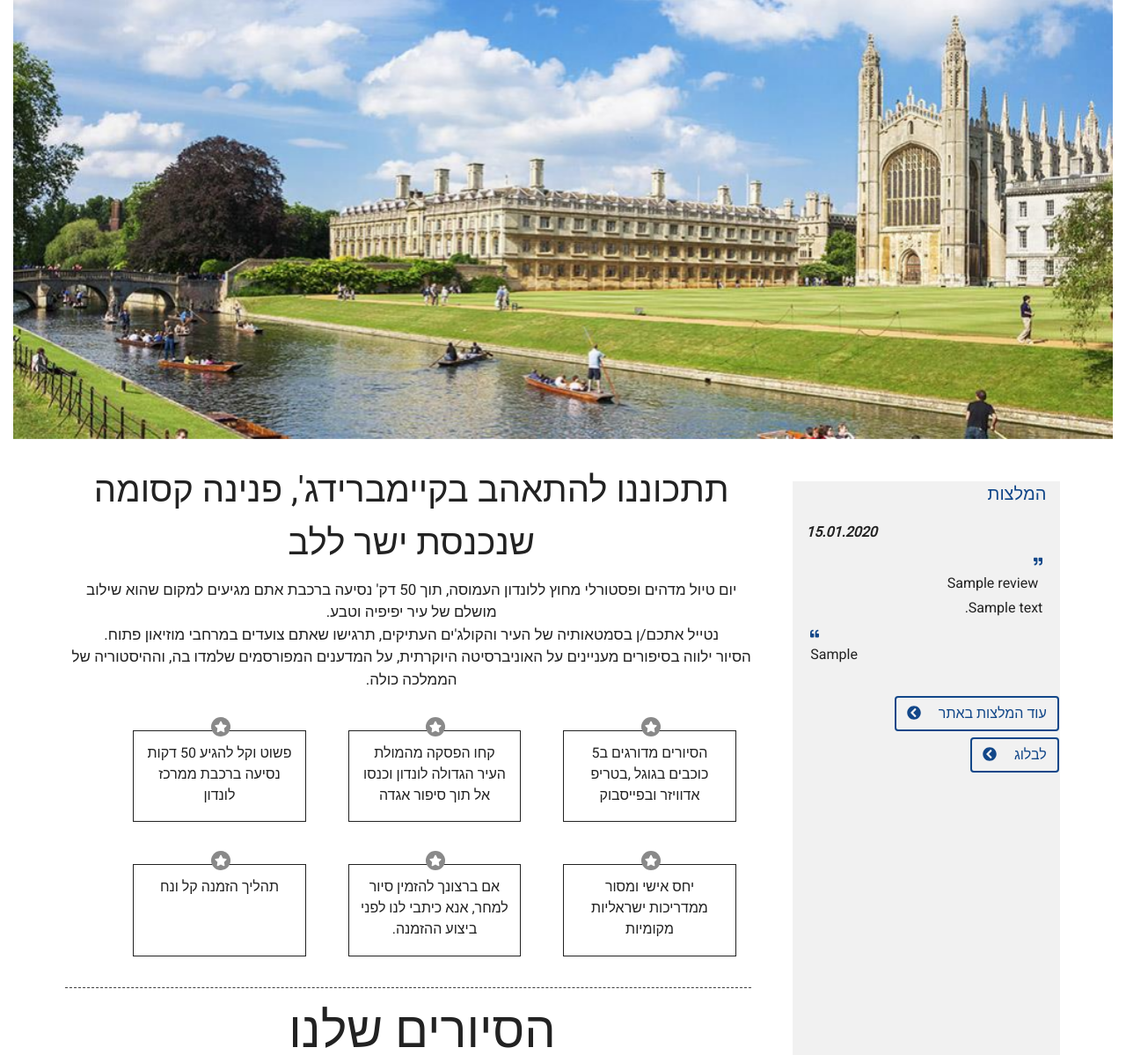
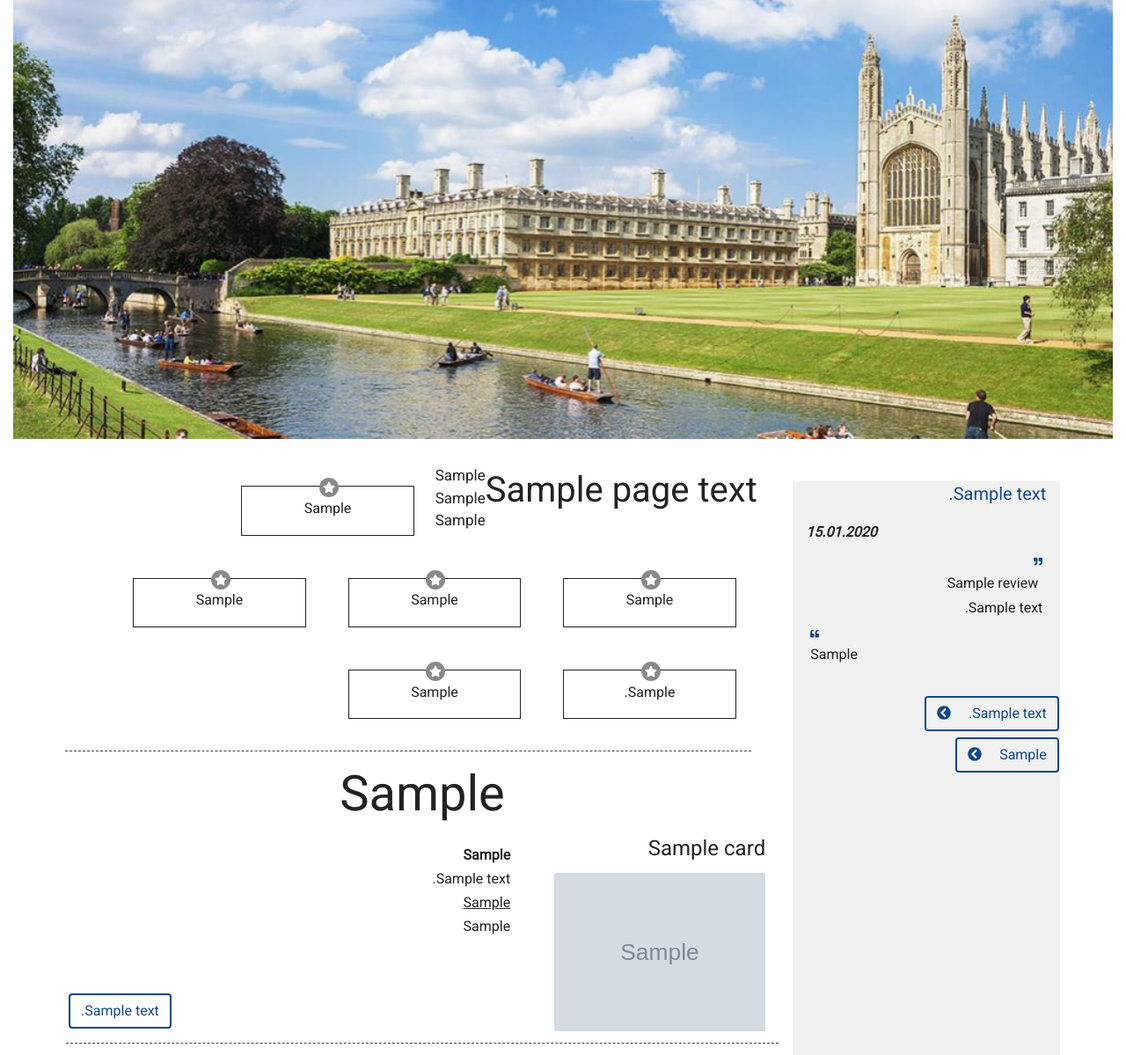
Before and after one commit to ngati77/tours, a Django app: template templates/tour/index.html in a window 1280 px wide. Shown: the part 81-1280 px from the top of the page at 88% size. Run offline with Django 3.2, Linux system fonts and the light colour scheme; the template is opened without the code that fills it: most values are stand-ins (such as "Sample title", 1, 10 or a date in 2020); grey boxes marked "Sample" are stand-in pictures; some libraries are stand-ins or nearby versions.

Commit message:
Added option to to control the home screen text

```diff
--- a/templates/pdf/report.html
+++ b/templates/pdf/report.html
@@ -106,7 +106,8 @@
                 <th>Deposit</th>
                 <th>Income</th>
                 <th>Guide Exp</th>
-                <th>Other Exp</th>
+                <th>Exp</th>
+                <th>Exp des</th>
                 <th>Neto</th>
                  {% if filter_check_guide %}
                 <th>To Yael</th>
@@ -126,6 +127,7 @@
                     <td>{{ entry.total_gross }}</td>
                     <td>{{ entry.total_guide_exp }}</td>
                     <td>{{ entry.other_expense }}</td>
+                    <td>{{ entry.other_expense_des }}</td>
                     <td>{{ entry.total_neto }}</td>
                     {% if filter_check_guide %}
                      <td>{{ entry.guide_payback }}</td>
--- a/templates/tour/base.html
+++ b/templates/tour/base.html
@@ -2,8 +2,13 @@
 
 
 <!DOCTYPE html>
+{% if lan == 'en' %}
+<html lang="en"
+dir = "ltr">
+{% else %}
 <html lang="he"
     dir = "rtl">
+{% endif %}
 <head>
     <!-- Global site tag (gtag.js) - Google Analytics -->
     <script async src="https://www.googletagmanager.com/gtag/js?id=UA-136777984-1"></script>
--- a/templates/tour/footer.html
+++ b/templates/tour/footer.html
@@ -20,7 +20,7 @@
            <div class="row">
             <div class="col-xs-1 col-sm-3 col-md-1">
 
-                <a href="http://wa.me/972547232069?text=שלום,%20אני%20רוצה%20לשמוע%20פרטים%20על%20סיור%20בקיימברידג'"><i class="fab fa-whatsapp"></i></a>
+                <a href="http://wa.me/972508353216?text=שלום,%20אני%20רוצה%20לשמוע%20פרטים%20על%20סיור%20בקיימברידג'"><i class="fab fa-whatsapp"></i></a>
               </div>
            <div class="col-xs-1 col-sm-3 col-md-1">
                 <a target="_blank" href="http://www.facebook.com/Cambridgeinhebrew"><i class="fab fa-facebook"></i></a>
--- a/templates/tour/index.html
+++ b/templates/tour/index.html
@@ -19,7 +19,7 @@
 
             <div class="row">
                 <div class="title2">
-                    המלצות
+                    {{page_text.review}}
                 </div>
 
             </div>
@@ -49,12 +49,12 @@
             {% endfor %}
 
             <div class="row">
-                <a href="{% url  'tour:reviewes' %}"><button type="button" class="btn btn-runner">  עוד המלצות באתר
+                <a href="{% url  'tour:reviewes' %}"><button type="button" class="btn btn-runner">  {{page_text.button_review}}
                     <i class="fa fa-chevron-circle-left arrow arrow2"></i></button></a>
                 </div>
 
                 <div class="row">
-                       <a href="{% url  'blog:post_list' %}"><button type="button" class="btn btn-runner">  לבלוג
+                       <a href="{% url  'blog:post_list' %}"><button type="button" class="btn btn-runner">  {{page_text.button_blog}}
                        <i class="fa fa-chevron-circle-left arrow arrow2"></i></button></a>
                   </div>
 
@@ -63,41 +63,39 @@
 
         <div class="col-sm-12 col-md-12 col-lg-8 order-0 order-lg-1">
         <div class="row main_text">
-            <p class="title1">תתכוננו להתאהב בקיימברידג', פנינה קסומה שנכנסת ישר ללב </p>
+            <p class="title1">{{page_text.title}}
 
-                  <p class="text1">
-           יום טיול מדהים ופסטורלי מחוץ ללונדון העמוסה, תוך 50 דק' נסיעה ברכבת אתם מגיעים למקום שהוא שילוב מושלם של עיר יפיפיה וטבע.
+                  <p class="text1">{{page_text.phrase1}}
  <br>
- נטייל אתכם/ן בסמטאותיה של העיר והקולג'ים העתיקים, תרגישו שאתם צועדים במרחבי מוזיאון פתוח.
+ {{page_text.phrase2}}
  <br>
-
-           הסיור ילווה בסיפורים מעניינים על האוניברסיטה היוקרתית, על המדענים המפורסמים שלמדו בה, וההיסטוריה של הממלכה כולה.
+ {{page_text.phrase3}}
    </p>
 
 
                 <div class="col-sm-12 col-md-3 tips  ">
                     <i class="fa fa-star circle-icon"  style="color:white; font-size: 13px;"></i>
-                    <p>הסיורים מדורגים ב5 כוכבים בגוגל ,בטריפ אדוויזר ובפייסבוק</p>
+                    <p>{{page_text.star1}}</p>
                 </div>
                 <div class="col-sm-12 col-md-3 tips  ">
                     <i class="fa fa-star  circle-icon "  style="color:white; font-size: 13px;"></i>
-                    <p>קחו הפסקה מהמולת העיר הגדולה לונדון וכנסו אל תוך סיפור אגדה</p>
+                    <p>{{page_text.star2}}</p>
                 </div>
                 <div class="col-sm-12 col-md-3 tips  ">
                     <i class="fa fa-star circle-icon"  style="color:white; font-size: 13px;"></i>
-                    <p>פשוט וקל להגיע 50 דקות נסיעה ברכבת ממרכז לונדון</p>
+                    <p>{{page_text.star3}}</p>
                 </div>
                 <div class="col-sm-12 col-md-3 tips  ">
                     <i class="fa fa-star circle-icon"  style="color:white; font-size: 13px;"></i>
-                    <p>יחס אישי ומסור ממדריכות ישראליות מקומיות</p>
+                    <p>{{page_text.star4}}</p>
                 </div>
                 <div class="col-sm-12 col-md-3 tips  ">
                     <i class="fa fa-star circle-icon"  style="color:white; font-size: 13px;"></i>
-                    <p>אם ברצונך להזמין סיור למחר, אנא כיתבי לנו לפני ביצוע ההזמנה.</p>
+                    <p>{{page_text.star5}}.</p>
                 </div>
                 <div class="col-sm-12 col-md-3 tips  ">
                     <i class="fa fa-star circle-icon"  style="color:white; font-size: 13px;"></i>
-                    <p>תהליך הזמנה קל ונח</p>
+                    <p>{{page_text.star6}}</p>
                 </div>
 
           </div>
@@ -105,7 +103,7 @@
            <hr class="short">
 
            <!--- Our tours row -->
-           <div class="display-4">הסיורים שלנו</div>
+           <div class="display-4">{{page_text.ourTours}}</div>
            {% for card in ourTours %}
            <div class="row ">
                <div class="col-sm-4 ">
@@ -116,12 +114,12 @@
                     <div class="card-body">
                         <p><b>{{card.headerShort1 |linebreaks }}</b></p>
                         <p>{{card.descriptionShort1 |linebreaks }}</p>
-                        <p><u>למי הסיור מתאים?</u></p>
+                        <p><u>{{page_text.who_can_do_it}}</u></p>
                         <p>{{card.whoCanDoIt}}</p>
                     </div>
                 </div>
                 <div class="col-xs-4 col-sm-1 align-self-end ">
-                    <a href="{% url  'tour:tour_details' card.trip_abc_name %}" class="btn btn-tour reg-btn"> לפרטים והרשמה</a>
+                    <a href="{% url  'tour:tour_details' card.trip_abc_name %}" class="btn btn-tour reg-btn"> {{page_text.details_and_review}} </a>
                 </div>
             </div>
             {% endfor %}
@@ -146,7 +144,7 @@
                 <hr class="light">
             </div>
             <div class="blog_name">
-                <h2> מתוך בלוג הטיולים שלנו</h2>
+                <h2>{{page_text.from_blog}}</h2>
             </div>
         </div><!--  row d-flex justify-content-center order-2 -->
         <div class=" row d-flex justify-content-center text-right">
--- a/templates/tour/report.html
+++ b/templates/tour/report.html
@@ -83,6 +83,7 @@
         <li>הכנסה</li>
          <li>הוצאה מדריך</li>
         <li>הוצאה נוספת</li>
+        <li>הוצאה פירוט</li>
         <li>נטו</li>
         {% if filter_check_guide %}
         <li>סכום להעביר ליעל</li>
@@ -101,6 +102,7 @@
         <li>{{  entry.total_gross }}</li>
         <li>{{  entry.total_guide_exp }}</li>
         <li>{{  entry.other_expense }}</li>
+        <li>{{  entry.other_expense_des }}</li>
         <li>{{  entry.total_neto }}</li>
 
 
```
Also changed, not shown: admin.py (+14 -2 lines), models.py (+78 -2 lines), views.py (+9 -3 lines).
